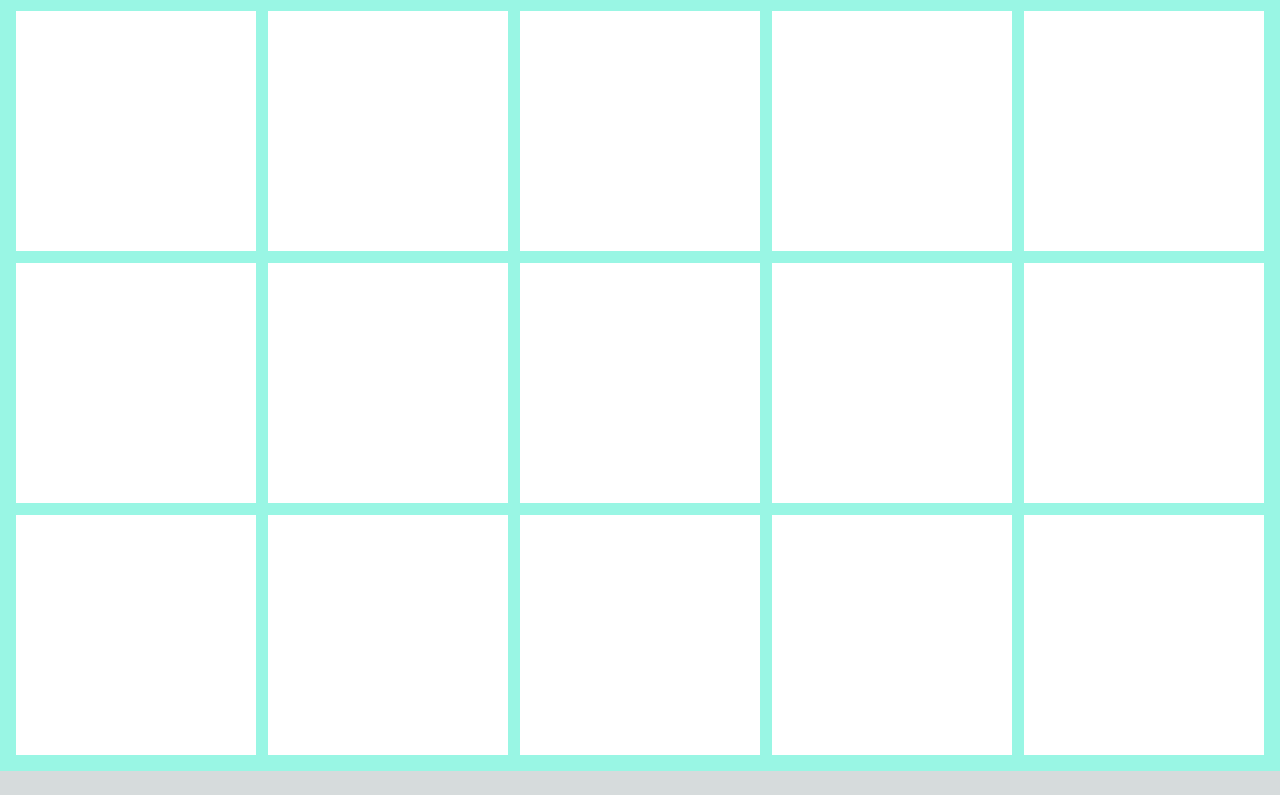
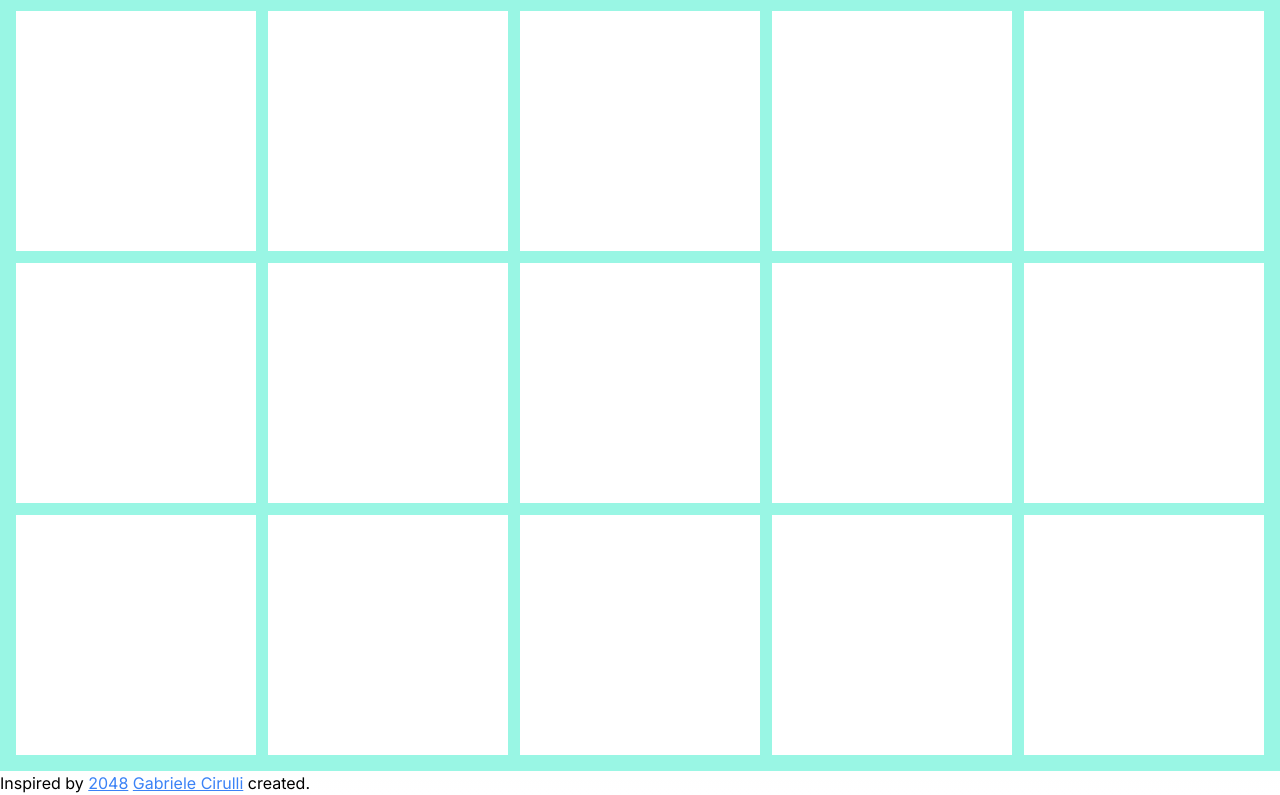
Before and after one commit to t0-0/react-2048, a Next.js app in the folder react-2048/: page / in a window 1280 px wide. Shown: the part 509-1304 px from the top of the page. Before the commit the page ends 1280 px from the top, so only its background shows below. Built offline with nearby package versions, Linux system fonts and the light colour scheme.

Commit message:
change the ID creation algorithm

```diff
--- a/react-2048/src/app/page.tsx
+++ b/react-2048/src/app/page.tsx
@@ -65,6 +65,7 @@ const cleanUp = (props: {
             .fill(5)
             .map(() => 0)
         );
+      let maxID = Math.max(...prev.map((value) => value.id));
       for (const numberTile of prev.sort((a, b) =>
         a.mergeState === MergeState.merged ? -1 : 1
       )) {
@@ -85,7 +86,7 @@ const cleanUp = (props: {
         } else if (mergeState === MergeState.merged) {
           if (grid[top + y][left + x] === 0) {
             newNumberTiles.push({
-              id: id,
+              id: maxID + 1,
               num: num * 2,
               top: top + y,
               left: left + x,
@@ -95,12 +96,13 @@ const cleanUp = (props: {
               moveState: MoveState.notMoving,
             });
           }
+          maxID += 1;
           grid[top + y][left + x] = 1;
         }
       }
       return newNumberTiles;
     });
-  }, 500);
+  }, 100);
 };
 
 const moveUp = (props: {
@@ -111,10 +113,8 @@ const moveUp = (props: {
     const newNumberTiles: TypeTileState[] = [];
     const numbers: number[] = Array(5).fill(-1);
     const lasts: number[] = Array(5).fill(-1);
-    let id = -1;
     for (const numberTile of sortedPrev) {
-      id += 1;
-      const { num, top, left, x, y } = numberTile;
+      const { id, num, top, left, x, y } = numberTile;
       if (numbers[left + x] === num) {
         newNumberTiles.push({
           id: id,
@@ -152,7 +152,7 @@ const moveUp = (props: {
     });
     const randomNumber = getRandomNumber(0, count - 1);
     newNumberTiles.push({
-      id: id + 1,
+      id: Math.max(...newNumberTiles.map((value) => value.id)) + 1,
       num: 2,
       top: 4,
       left: candidate[randomNumber],
@@ -173,10 +173,8 @@ const moveDown = (props: {
     const newNumberTiles: TypeTileState[] = [];
     const numbers: number[] = Array(5).fill(-1);
     const lasts: number[] = Array(5).fill(5);
-    let id = -1;
     for (const numberTile of sortedPrev) {
-      id += 1;
-      const { num, top, left, x, y } = numberTile;
+      const { id, num, top, left, x, y } = numberTile;
       if (numbers[left + x] === num) {
         newNumberTiles.push({
           id: id,
@@ -214,7 +212,7 @@ const moveDown = (props: {
     });
     const randomNumber = getRandomNumber(0, count - 1);
     newNumberTiles.push({
-      id: id + 1,
+      id: Math.max(...newNumberTiles.map((value) => value.id)) + 1,
       num: 2,
       top: 0,
       left: candidate[randomNumber],
@@ -235,10 +233,8 @@ const moveLeft = (props: {
     const newNumberTiles: TypeTileState[] = [];
     const numbers: number[] = Array(5).fill(-1);
     const lasts: number[] = Array(5).fill(-1);
-    let id = -1;
     for (const numberTile of sortedPrev) {
-      id += 1;
-      const { num, top, left, x, y } = numberTile;
+      const { id, num, top, left, x, y } = numberTile;
       if (numbers[top + y] === num) {
         newNumberTiles.push({
           id: id,
@@ -276,7 +272,7 @@ const moveLeft = (props: {
     });
     const randomNumber = getRandomNumber(0, count - 1);
     newNumberTiles.push({
-      id: id + 1,
+      id: Math.max(...newNumberTiles.map((value) => value.id)) + 1,
       num: 2,
       top: candidate[randomNumber],
       left: 4,
@@ -297,10 +293,8 @@ const moveRight = (props: {
     const newNumberTiles: TypeTileState[] = [];
     const numbers: number[] = Array(5).fill(-1);
     const lasts: number[] = Array(5).fill(5);
-    let id = -1;
     for (const numberTile of sortedPrev) {
-      id += 1;
-      const { num, top, left, x, y } = numberTile;
+      const { id, num, top, left, x, y } = numberTile;
       if (numbers[top + y] === num) {
         newNumberTiles.push({
           id: id,
@@ -338,7 +332,7 @@ const moveRight = (props: {
     });
     const randomNumber = getRandomNumber(0, count - 1);
     newNumberTiles.push({
-      id: id + 1,
+      id: Math.max(...newNumberTiles.map((value) => value.id)) + 1,
       num: 2,
       top: candidate[randomNumber],
       left: 0,
@@ -477,8 +471,9 @@ const NumberTile = (props: {
   return (
     <div
       className={`${
-        props.moveState === MoveState.moving ? "duration-500" : ""
+        props.moveState === MoveState.moving ? "duration-[100ms]" : ""
       } h-min w-min`}
+      // className="duration-500 h-min w-min"
       style={{
         transform: `translate(${props.x * (12 + tileHeight())}px,${
           props.y * (12 + tileHeight())
@@ -601,7 +596,29 @@ const Game = () => {
 };
 
 const Home = () => {
-  return <Game />;
+  return (
+    <>
+      <Game />
+      <p>
+        Inspired by{" "}
+        <a
+          className="text-blue-500 underline"
+          href="https://play2048.co/"
+          target="_blank"
+        >
+          2048
+        </a>{" "}
+        <a
+          className="text-blue-500 underline"
+          href="http://gabrielecirulli.com"
+          target="_blank"
+        >
+          Gabriele Cirulli
+        </a>{" "}
+        created.
+      </p>
+    </>
+  );
 };
 
 export default Home;
```
